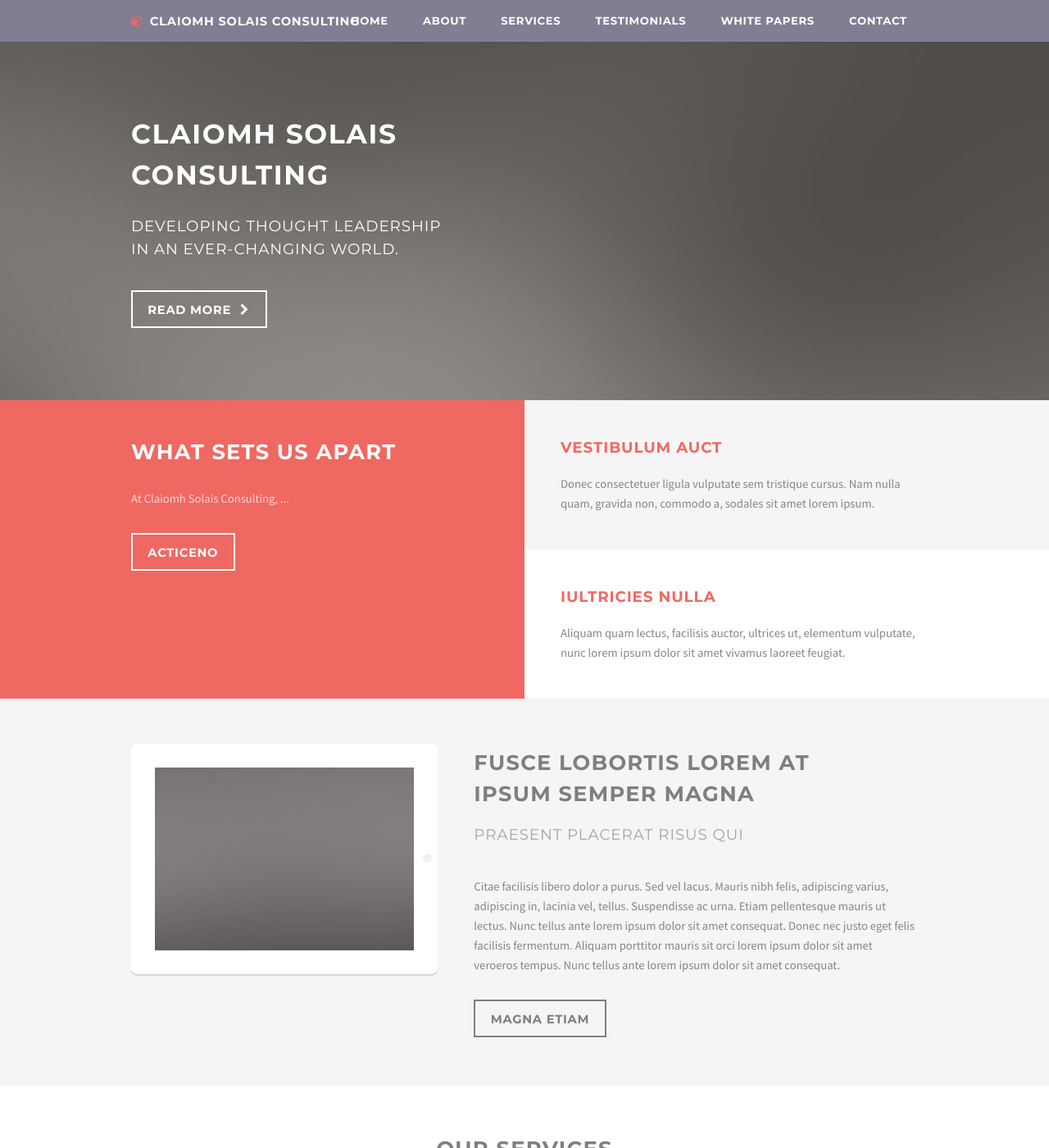
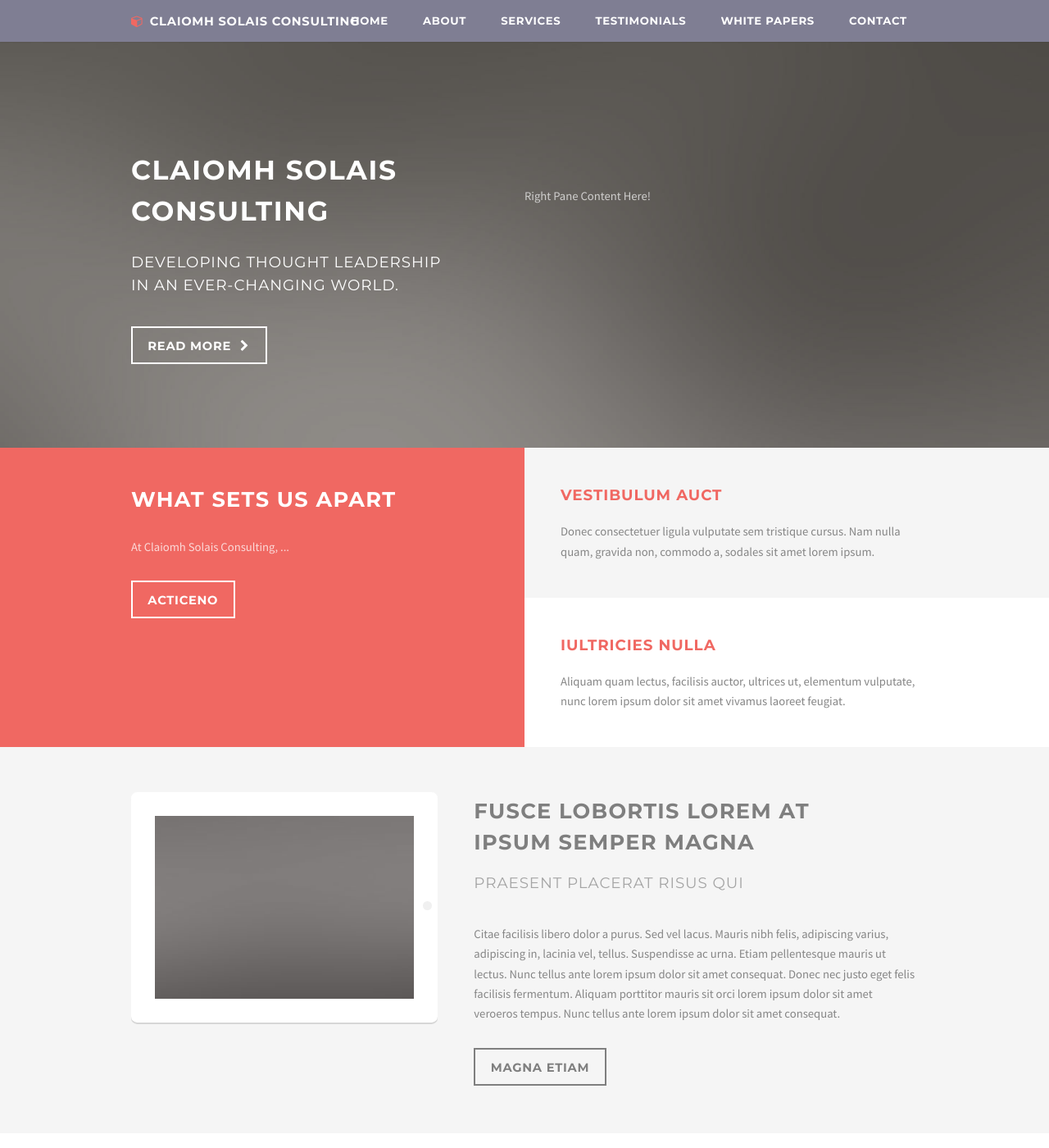
Before and after one commit to SolaisConsulting/SolaisConsulting.github.io, a Jekyll site: the page built from index.html, in a window 1280 px wide and 1400 px high. Shown: the whole window at 82% size. Built offline with Jekyll 4.4.1, drawn with Linux system fonts in a browser that asks for light colours.

Commit message:
Change index to allow for slider

```diff
--- a/css/style.scss
+++ b/css/style.scss
@@ -1030,6 +1030,12 @@
 				width: 50%;
 			}
 
+			.secondary2 {
+				@include wrapper-padding(6em, 4em, 0);
+				float: left;
+				width: 50%;
+			}
+
 			.secondary {
 				color: #838886;
 				float: left;
@@ -1460,7 +1466,7 @@
 /* Banner */
 
 	#banner {
-		@include wrapper-padding(9em);
+		// @include wrapper-padding(9em);
 		background-color: $color-accent3-bg;
 		background-image: url('../images/banner.jpg');
 		background-position: center center;
--- a/index.html
+++ b/index.html
@@ -2,8 +2,9 @@
 layout: default
 ---
 <!-- Banner -->
-	<section id="banner">
+	<section id="banner" class="wrapper split">
 		<div class="container">
+			<div class="primary">
 				<header>
 					<h2>Claiomh Solais<br />
 					Consulting</h2>
@@ -13,6 +14,15 @@
 				<ul class="actions">
 					<li><a href="about.html" class="button icon icon-after fa-chevron-right">Read More</a></li>
 				</ul>
+			</div>
+			<div class="secondary2">
+				<p>Right Pane Content Here!</p>
+				<!-- <div class="simpleSlider" id="sNr1" style="height:auto;">
+					{% for slide in site.data.slider %}
+						<img src="{{slide.image}}" alt="{{slide.alt}}" />
+					{% endfor %}
+				</div> -->
+			</div>
 		</div>
 	</section>
 
```
Also changed, not shown: _data/slider.yaml (added, +11 -0 lines). Lines whose indentation alone changed are shown as unchanged.
